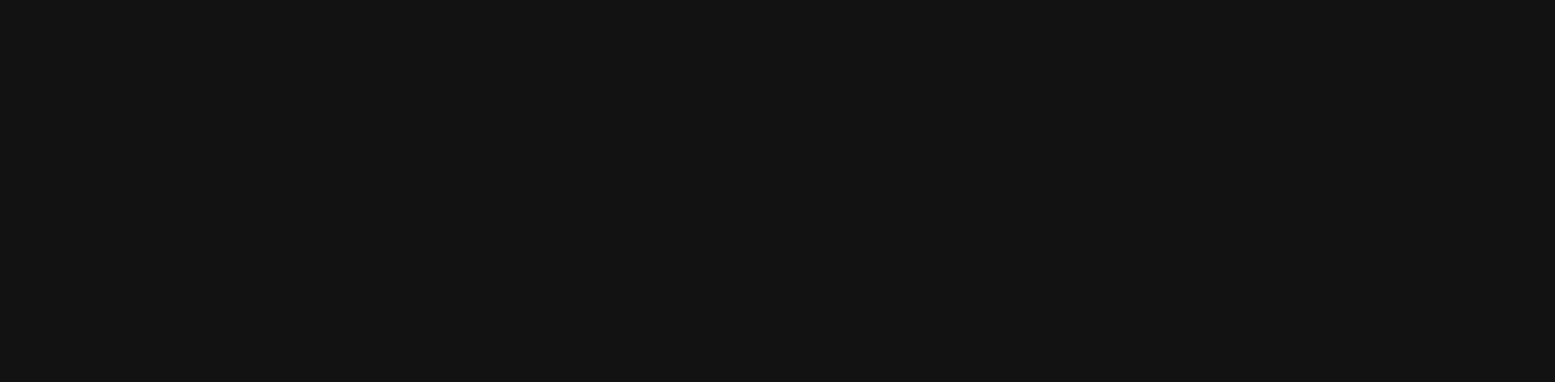
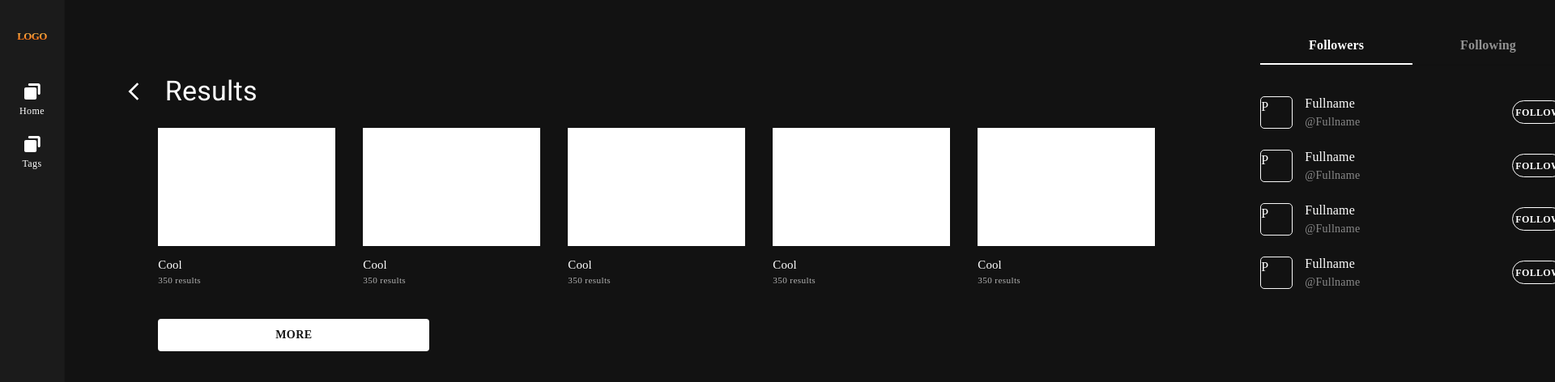
Before and after one commit to owlran/fatbull, a React (Create React App) app: page /results in a window 1280 px wide. Before the commit this address had no page. Shown: the top 472 px of the page at 81% size, 1920 px wide, since content can reach past the window. Built offline with nearby package versions, Linux system fonts and the light colour scheme.

Commit message:
add tags and results prototype

```diff
--- a/src/App.tsx
+++ b/src/App.tsx
@@ -2,18 +2,20 @@
 
 import Layout from "./layout";
 import Home from "./pages/Home";
-import Result from "./pages/Result";
+import Result from "./pages/Results";
+import Tags from "./pages/Tags";
 
 function App() {
   return (
-    <Layout>
-      <Router>
+    <Router>
+      <Layout>
         <Routes>
           <Route path="/" element={<Home />} />
-          <Route path="/result" element={<Result />} />
+          <Route path="/results" element={<Result />} />
+          <Route path="/tags" element={<Tags />} />
         </Routes>
-      </Router>
-    </Layout>
+      </Layout>
+    </Router>
   );
 }
 
--- /dev/null
+++ b/src/icons/Vector.tsx
@@ -0,0 +1,21 @@
+import { SVGProps } from "react";
+
+const Vector = ({ ...props }: SVGProps<SVGSVGElement>) => {
+  return (
+    <svg
+      width="14"
+      height="22"
+      viewBox="0 0 14 22"
+      fill="none"
+      xmlns="http://www.w3.org/2000/svg"
+      {...props}
+    >
+      <path
+        d="M13.2702 2.10349L11.3333 0.166626L0.5 11L11.3333 21.8333L13.2702 19.8964L4.37374 11L13.2702 2.10349Z"
+        fill="white"
+      />
+    </svg>
+  );
+};
+
+export default Vector;
--- a/src/layout/index.tsx
+++ b/src/layout/index.tsx
@@ -1,8 +1,21 @@
 import { ReactNode } from "react";
 import { Box } from "@mui/material";
 
+import Navigator from "../pages/Home/components/Navigator";
+
 const Layout = ({ children }: { children: ReactNode }) => {
-  return <Box>{children}</Box>;
+  return (
+    <Box
+      sx={{
+        display: "flex",
+        justifyContent: "space-between",
+        gap: "130px",
+      }}
+    >
+      <Navigator />
+      <Box sx={{ flex: 1 }}>{children}</Box>
+    </Box>
+  );
 };
 
 export default Layout;
--- a/src/pages/Home/components/Drawer.tsx
+++ b/src/pages/Home/components/Drawer.tsx
@@ -8,7 +8,7 @@
   ListItemText,
 } from "@mui/material";
 
-import { useNavigate, useLocation } from "react-router-dom";
+import { useNavigate } from "react-router-dom";
 
 import Logo from "./Logo";
 
@@ -24,10 +24,9 @@
 };
 
 const Drawer = (props: DrawerProps) => {
-  const location = useLocation();
+  // const location = useLocation();
   const navigate = useNavigate();
 
-  console.log({ location });
   return (
     <MuiDrawer
       {...props}
--- a/src/pages/Home/index.tsx
+++ b/src/pages/Home/index.tsx
@@ -1,7 +1,8 @@
 import { SyntheticEvent, useState } from "react";
 import { Divider, Box, Typography } from "@mui/material";
+import { useNavigate } from "react-router-dom";
 
-import Navigator from "./components/Navigator";
+// import Navigator from "./components/Navigator";
 import Profile from "./components/Profile";
 
 import TextField from "../../components/TextField";
@@ -26,6 +27,7 @@
 };
 
 const Home = () => {
+  const navigate = useNavigate();
   const [sliderIndex, setSliderIndex] = useState(4);
   const sliderInfo = marks[sliderIndex] ?? {};
 
@@ -42,7 +44,7 @@
         gap: "130px",
       }}
     >
-      <Navigator />
+      {/* <Navigator /> */}
       <Box sx={{ flex: 1, marginTop: "54px" }}>
         <Box sx={{ width: "725px" }}>
           <Typography variant="h5">Search</Typography>
@@ -89,7 +91,7 @@
             }}
           />
           <Box sx={{ marginTop: "335px" }}>
-            <Button>
+            <Button onClick={() => navigate("/results")}>
               <Typography variant="button">Search</Typography>
             </Button>
           </Box>
--- a/src/pages/Result/index.tsx
+++ /dev/null
@@ -1,7 +0,0 @@
-import { Box } from "@mui/material";
-
-const Result = () => {
-  return <Box sx={{ color: "#fff" }}></Box>;
-};
-
-export default Result;
--- /dev/null
+++ b/src/pages/Results/components/Result.tsx
@@ -0,0 +1,46 @@
+import { Box, Typography } from "@mui/material";
+
+const Result = () => {
+  return (
+    <Box>
+      <Box
+        sx={{
+          width: "219px",
+          height: "146px",
+          backgroundColor: "common.white",
+        }}
+      ></Box>
+      <Box sx={{ mt: "12px" }}>
+        <Typography
+          sx={{
+            fontFamily: "Ubuntu",
+            fontStyle: "normal",
+            fontWeight: 400,
+            fontSize: 14.9,
+            lineHeight: "150%",
+            letterSpacing: "0.139688px",
+            color: "grayscale.white",
+          }}
+        >
+          Cool
+        </Typography>
+        <Typography
+          variant="h4"
+          sx={{
+            fontFamily: "Ubuntu",
+            fontStyle: "normal",
+            fontWeight: 400,
+            fontSize: "11.175px",
+            lineHeight: "150%",
+            letterSpacing: "0.3725px",
+            color: "grayscale.400",
+          }}
+        >
+          350 results
+        </Typography>
+      </Box>
+    </Box>
+  );
+};
+
+export default Result;
--- /dev/null
+++ b/src/pages/Results/index.tsx
@@ -0,0 +1,55 @@
+import { Divider, Box, Typography } from "@mui/material";
+import { useNavigate } from "react-router-dom";
+
+import Profile from "../Home/components/Profile";
+
+import Button from "../../components/Button";
+import VectorIcon from "../../icons/Vector";
+import Result from "./components/Result";
+
+const containerSx = {
+  display: "flex",
+  justifyContent: "space-between",
+  gap: "130px",
+};
+
+const Results = () => {
+  const navigate = useNavigate();
+
+  return (
+    <Box sx={containerSx}>
+      <Box sx={{ mt: "92px" }}>
+        <Box
+          sx={{
+            display: "flex",
+            alignItems: "center",
+            gap: "32px",
+            ml: "-37.5px",
+            cursor: "pointer",
+          }}
+          onClick={() => navigate("/")}
+        >
+          <VectorIcon />
+          <Typography variant="h4">{`Results`}</Typography>
+        </Box>
+        <Box sx={{ mt: "24px", display: "flex", gap: "34px" }}>
+          <Result />
+          <Result />
+          <Result />
+          <Result />
+          <Result />
+        </Box>
+        <Box sx={{ mt: "39px" }}>
+          <Button>
+            <Typography variant="button">More</Typography>
+          </Button>
+        </Box>
+      </Box>
+      <Box>
+        <Profile />
+      </Box>
+    </Box>
+  );
+};
+
+export default Results;
--- /dev/null
+++ b/src/pages/Tags/components/TagResult.tsx
@@ -0,0 +1,70 @@
+import { Box, Typography } from "@mui/material";
+
+const TagResult = () => {
+  return (
+    <Box>
+      <Box
+        sx={{
+          width: "150px",
+          height: "150px",
+          backgroundColor: "rgba(255, 255, 255, 0.06)",
+          borderRadius: "10px",
+          position: "relative",
+        }}
+      >
+        <Box
+          sx={{
+            border: "4px solid",
+            borderColor: "common.white",
+            borderRadius: "8px",
+            p: "7px 14px",
+            display: "inline-flex",
+            position: "absolute",
+            left: "10px",
+            bottom: "14px",
+          }}
+        >
+          <Typography
+            variant="h5"
+            sx={{
+              display: "inline-flex",
+              fontWeight: 700,
+            }}
+          >
+            Cool
+          </Typography>
+        </Box>
+      </Box>
+      <Box sx={{ mt: "10px" }}>
+        <Typography
+          sx={{
+            fontFamily: "Ubuntu",
+            fontStyle: "normal",
+            fontWeight: 400,
+            fontSize: 14.9,
+            lineHeight: "150%",
+            letterSpacing: "0.139688px",
+            color: "grayscale.white",
+          }}
+        >
+          Cool
+        </Typography>
+        <Typography
+          sx={{
+            fontFamily: "Ubuntu",
+            fontStyle: "normal",
+            fontWeight: 400,
+            fontSize: "11.175px",
+            lineHeight: "150%",
+            letterSpacing: "0.3725px",
+            color: "grayscale.400",
+          }}
+        >
+          350 results
+        </Typography>
+      </Box>
+    </Box>
+  );
+};
+
+export default TagResult;
--- /dev/null
+++ b/src/pages/Tags/index.tsx
@@ -0,0 +1,40 @@
+import { Divider, Box, Typography } from "@mui/material";
+
+import Button from "../../components/Button";
+import VectorIcon from "../../icons/Vector";
+
+import TagResult from "./components/TagResult";
+
+const containerSx = {
+  display: "flex",
+  justifyContent: "space-between",
+  gap: "130px",
+};
+
+const Tags = () => {
+  return (
+    <Box sx={containerSx}>
+      <Box sx={{ mt: "80px" }}>
+        <Box
+          sx={{
+            display: "flex",
+            alignItems: "center",
+            gap: "24px",
+          }}
+        >
+          <Typography variant="h4">Tags</Typography>
+        </Box>
+        <Box sx={{ mt: "24px", display: "flex", gap: "24px" }}>
+          <TagResult />
+          <TagResult />
+          <TagResult />
+          <TagResult />
+          <TagResult />
+          <TagResult />
+        </Box>
+      </Box>
+    </Box>
+  );
+};
+
+export default Tags;
```
